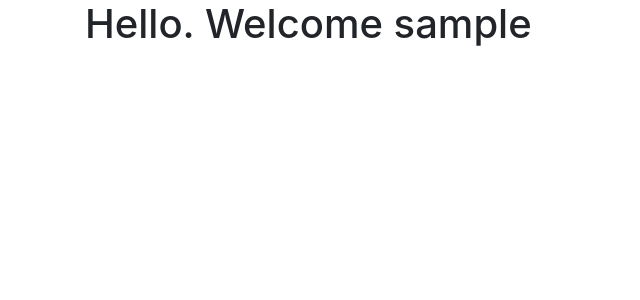
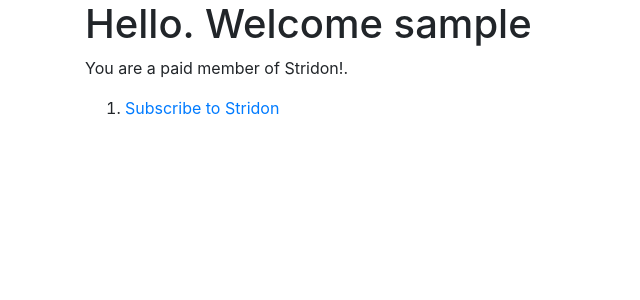
Before and after one commit to SagarKishore-PFM/Stridon, a Django app: page / in a window 1280 px wide. Shown: the part 56-356 px from the top of the page, without its empty margins (0-640 px from the left). Run offline with Django 3.2, Linux system fonts and the light colour scheme; the visitor is signed in with stand-in values (Sample User, id 1); some libraries are stand-ins or nearby versions.

Commit message:
Added some logic to check if user is premium. Added an alink for subscribe.

```diff
--- a/stridon_app/templates/stridon_app/home.html
+++ b/stridon_app/templates/stridon_app/home.html
@@ -1,6 +1,20 @@
 {% extends 'stridon_app/base.html' %}
 {% block body %}
-    <h1 class="container">
-        Hello. Welcome {{ user.username }}
+<div class="container">
+    <h1>
+        Hello. Welcome {{ stridon_user.username }}
     </h1>
+    {% if perms.stridon_app.can_view_paid_articles %}
+        <p>You are a paid member of Stridon!.</p>
+    {% else %}
+        <p>Subscribe to Stridon Premium for our best content</p>
+    {% endif %}
+    </h2>
+    <ol>
+        <li>
+            <a href="{% url 'subscribe' %}">Subscribe to Stridon</a>
+        </li>
+    </ol>
+</div>
+
 {% endblock body %}
```
